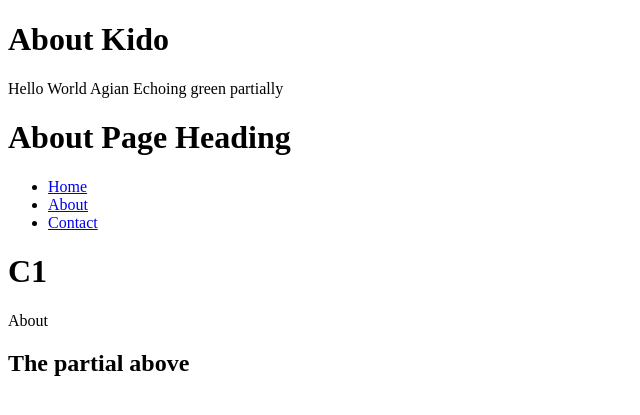
After one commit to FairyPenguin/php-playground, a PHP site: page /about.php in a window 1280 px wide. The commit adds this page. Shown: the top 415 px of the page, without its empty margins (0-640 px from the left). Run offline with PHP 8.4, Linux system fonts and the light colour scheme.

Commit message:
Partials and Dynamic Values

```diff
--- /dev/null
+++ b/about.php
@@ -0,0 +1,6 @@
+<?php
+
+$heading = "About Page Heading";
+
+require "./views/about.view.php";
+// require "./views/partials/vars.php";
--- /dev/null
+++ b/contact.php
@@ -0,0 +1,3 @@
+<?php
+
+require "./views/contact.view.php";
--- /dev/null
+++ b/views/about.view.php
@@ -0,0 +1,27 @@
+<!DOCTYPE html>
+<html lang="en">
+<head>
+    <meta charset="UTF-8">
+    <meta name="viewport" content="width=device-width, initial-scale=1.0">
+    <title>Document</title>
+</head>
+<body>
+<h1>About Kido</h1>
+<?="Hello World"?>
+
+<?php echo "Agian Echoing" ?>
+
+<?php require "./views/partials/vars.php";?>
+<?php require "./views/partials/nav.php";?>
+<?php
+require "./views/components/c1.php"
+?>
+
+
+
+<p>About</p>
+
+<h2>The partial above</h2>
+</body>
+
+</html>
--- /dev/null
+++ b/views/components/c1.php
@@ -0,0 +1 @@
+    <h1>C1</h1>
--- /dev/null
+++ b/views/partials/nav.php
@@ -0,0 +1,19 @@
+<header>
+
+	<h1><?=$heading?>
+
+	</h1>
+	<nav>
+		<ul>
+			<li>
+				<a href="/">Home</a>
+			</li>
+			<li>
+				<a href="/about.php">About</a>
+			</li>
+			<li>
+				<a href="/contact.php">Contact</a>
+			</li>
+		</ul>
+	</nav>
+</header>
--- /dev/null
+++ b/views/partials/vars.php
@@ -0,0 +1,6 @@
+<?php
+
+$color = 'green partially';
+$fruit = 'apple';
+
+echo $color;
```
Also changed, not shown: index.php (+12 -2 lines), views/contact.view.php (added, +17 -0 lines), views/index.view.php (renamed from index.view.php, +17 -5 lines).
